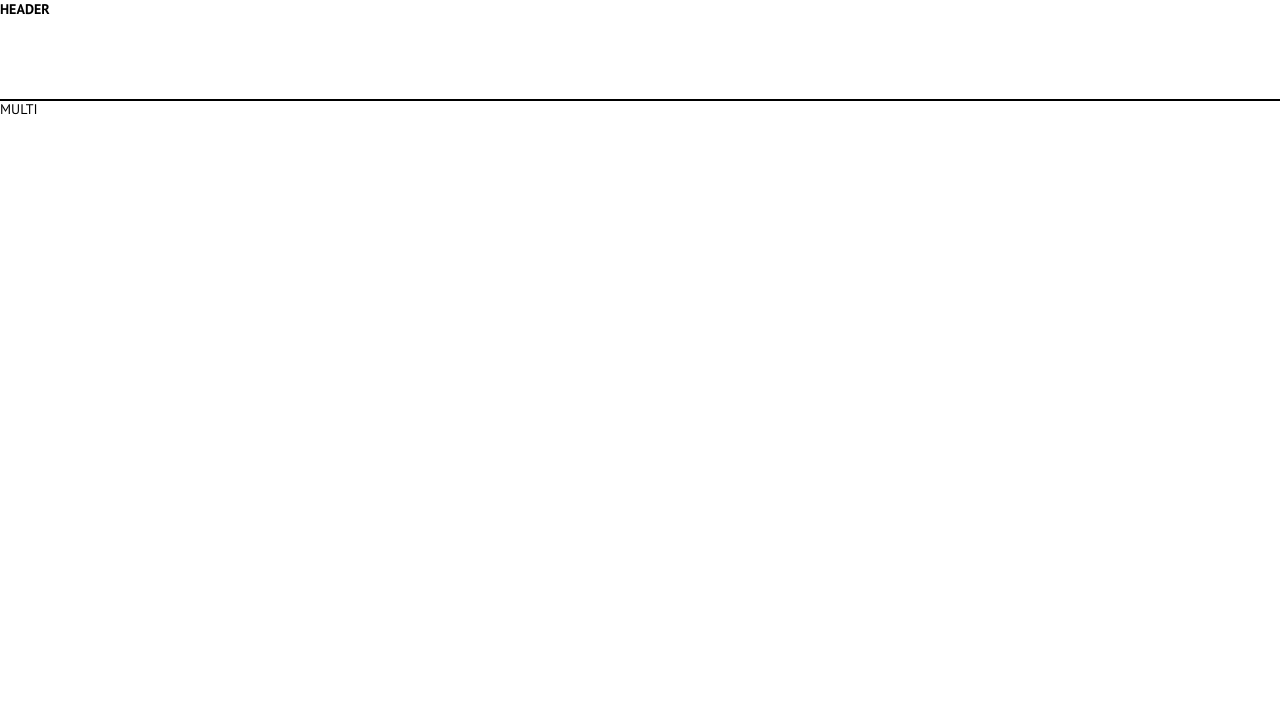
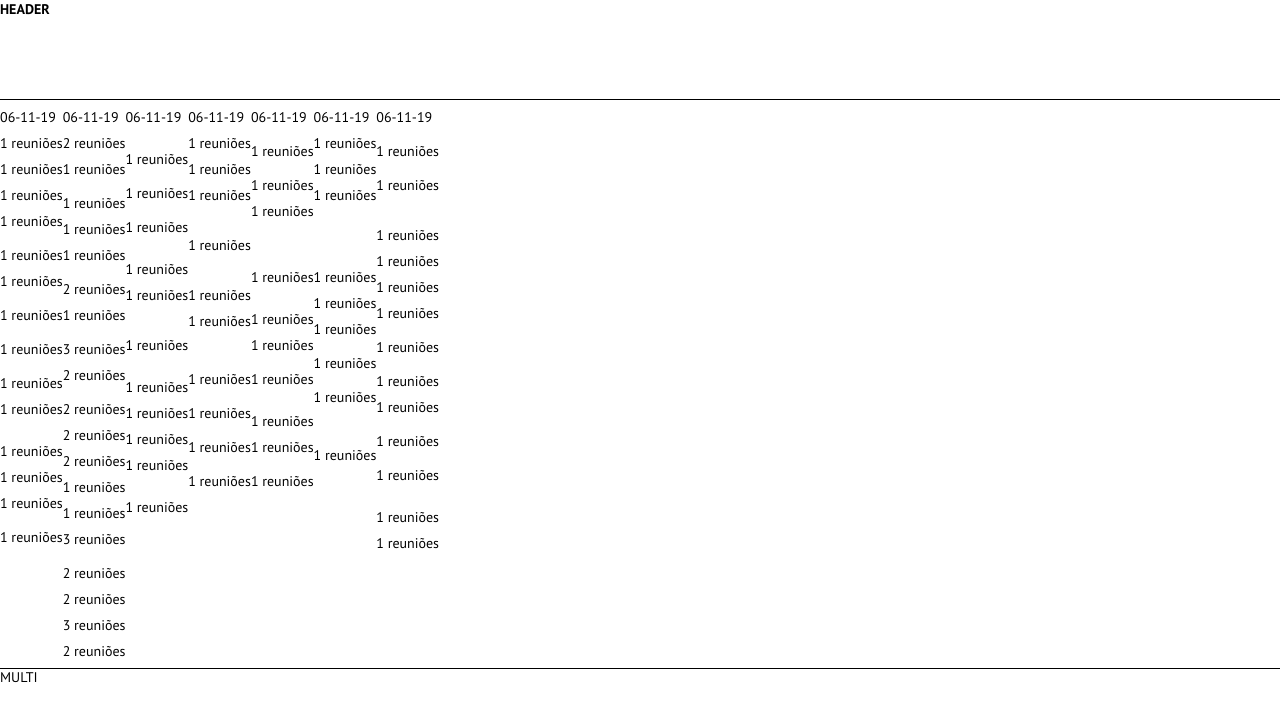
Before and after one commit to multisolution/multi, a Next.js app in the folder web/: page /meeting-rooms in a window 1280 px wide. Shown: the top 722 px of the page. Built offline with nearby package versions, Linux system fonts and the light colour scheme.

Commit message:
done today

```diff
--- a/web/lib/models.ts
+++ b/web/lib/models.ts
@@ -36,6 +36,7 @@ export type Meeting = {
   id: string;
   startsAt: Date;
   endsAt: Date;
+  room: MeetingRoom;
 };
 
 export type MeetingInput = {
--- /dev/null
+++ b/web/main.scss
@@ -0,0 +1,2 @@
+@import "~@fullcalendar/core/main.css";
+@import "~@fullcalendar/daygrid/main.css";
--- /dev/null
+++ b/web/next.config.js
@@ -0,0 +1,10 @@
+// next.config.js
+const withCSS = require("@zeit/next-css");
+module.exports = withCSS({
+  cssLoaderOptions: {
+    url: false
+  }
+});
+
+const withSass = require("@zeit/next-sass");
+module.exports = withSass({});
--- a/web/pages/meeting-rooms.tsx
+++ b/web/pages/meeting-rooms.tsx
@@ -1,14 +1,14 @@
 import { NextPage } from "next";
 import React from "react";
 
-import Link from "next/link";
 import { Container, Section, Room } from "../components/global-style";
 import Layout from "../components/layout";
-import { Row } from "../components/grid";
+import { Row, Column } from "../components/grid";
 import { useQuery } from "@apollo/react-hooks";
 import gql from "graphql-tag";
-import { MeetingRoom } from "../lib/models";
+import { MeetingRoom, Meeting } from "../lib/models";
 import { withApollo } from "../lib/apollo";
+import { array } from "prop-types";
 
 const MeetingRooms: NextPage = () => {
   const getRooms = useQuery(
@@ -29,27 +29,207 @@ const MeetingRooms: NextPage = () => {
       <Layout>
         <Section>
           <Container>
-            <Row>{renderTable()}</Row>
+            <Column>
+              <Row>{renderTable()}</Row>
+              <Row>{renderCalenddar()}</Row>
+            </Column>
           </Container>
         </Section>
       </Layout>
     </>
   );
 
+  function renderCalenddar() {
+    return calendarData.map((data: any, index: number) => (
+      <Column>
+        <div>{data.date}</div>
+        {baseCalendar(data.mettings)}
+      </Column>
+    ));
+  }
+
+  function baseCalendar(mettings: Meeting[]) {
+    return (
+      <Column>
+        {Array.from({ length: 24 }).map((_, index: number) => {
+          <div>{index}</div>;
+          const hasMeetings = mettings.filter(meeting => {
+            return Math.random() > 0.5; //index>= meeting.startsAt && index< meeting.endsAt
+          });
+
+          if (hasMeetings.length == 0) {
+            return <div></div>;
+          }
+          return <div>{`${hasMeetings.length} reuniões`}</div>;
+        })}
+      </Column>
+    );
+  }
+
   function renderTable() {
     if (getRooms.data) {
       return getRooms.data.meetingRooms.map((room: MeetingRoom, index: number) => (
-        <Room bgColor={room.color} key={room.id}>
-          {room.roomNumber}
-          {room.color.toString()}
+        <Room id={room.id} onClick={meetingRoomClickHandler} bgColor={room.color} key={room.id}>
+          <div style={{ display: "flex", flexDirection: "column" }}>
+            <b>{room.id} </b>
+            <b>{room.description}</b>
+          </div>
         </Room>
       ));
     }
   }
 
   function meetingRoomClickHandler(event: React.MouseEvent<HTMLElement, MouseEvent>) {
-    console.log("trioa");
+    console.log(event.currentTarget.id);
   }
 };
 
+const calendarData = [
+  {
+    date: "06-11-19",
+    mettings: [
+      {
+        id: "String",
+        startsAt: "Date",
+        endsAt: "Date",
+        room: {
+          id: "string",
+          roomNumber: "number",
+          description: "string",
+          color: "string"
+        }
+      }
+    ]
+  },
+  {
+    date: "06-11-19",
+    mettings: [
+      {
+        id: "String",
+        startsAt: "Date",
+        endsAt: "Date",
+        room: {
+          id: "string",
+          roomNumber: "number",
+          description: "string",
+          color: "string"
+        }
+      },
+      {
+        id: "String",
+        startsAt: "Date",
+        endsAt: "Date",
+        room: {
+          id: "string",
+          roomNumber: "number",
+          description: "string",
+          color: "string"
+        }
+      },
+      {
+        id: "String",
+        startsAt: "Date",
+        endsAt: "Date",
+        room: {
+          id: "string",
+          roomNumber: "number",
+          description: "string",
+          color: "string"
+        }
+      }
+    ]
+  },
+  {
+    date: "06-11-19",
+    mettings: [
+      {
+        id: "String",
+        startsAt: "Date",
+        endsAt: "Date",
+        room: {
+          id: "string",
+          roomNumber: "number",
+          description: "string",
+          color: "string"
+        }
+      }
+    ]
+  },
+  {
+    date: "06-11-19",
+    mettings: [
+      {
+        id: "String",
+        startsAt: "Date",
+        endsAt: "Date",
+        room: {
+          id: "string",
+          roomNumber: "number",
+          description: "string",
+          color: "string"
+        }
+      }
+    ]
+  },
+  {
+    date: "06-11-19",
+    mettings: [
+      {
+        id: "String",
+        startsAt: "Date",
+        endsAt: "Date",
+        room: {
+          id: "string",
+          roomNumber: "number",
+          description: "string",
+          color: "string"
+        }
+      }
+    ]
+  },
+  {
+    date: "06-11-19",
+    mettings: [
+      {
+        id: "String",
+        startsAt: "Date",
+        endsAt: "Date",
+        room: {
+          id: "string",
+          roomNumber: "number",
+          description: "string",
+          color: "string"
+        }
+      }
+    ]
+  },
+  {
+    date: "06-11-19",
+    mettings: [
+      {
+        id: "String",
+        startsAt: "Date",
+        endsAt: "Date",
+        room: {
+          id: "string",
+          roomNumber: "number",
+          description: "string",
+          color: "string"
+        }
+      }
+    ]
+  }
+];
+
+// document.addEventListener("DOMContentLoaded", function() {
+//   var calendarEl = document.getElementById("calendar");
+//   if (calendarEl) {
+//     var calendar = new Calendar(calendarEl, {
+//       plugins: [dayGridPlugin]
+//     });
+
+//     calendar.render();
+//   }
+// });
+
 export default withApollo(MeetingRooms);
```
Also changed, not shown: web/package.json (+6 -1 lines), 1 other file (tests, documents, lock files or other folders).
